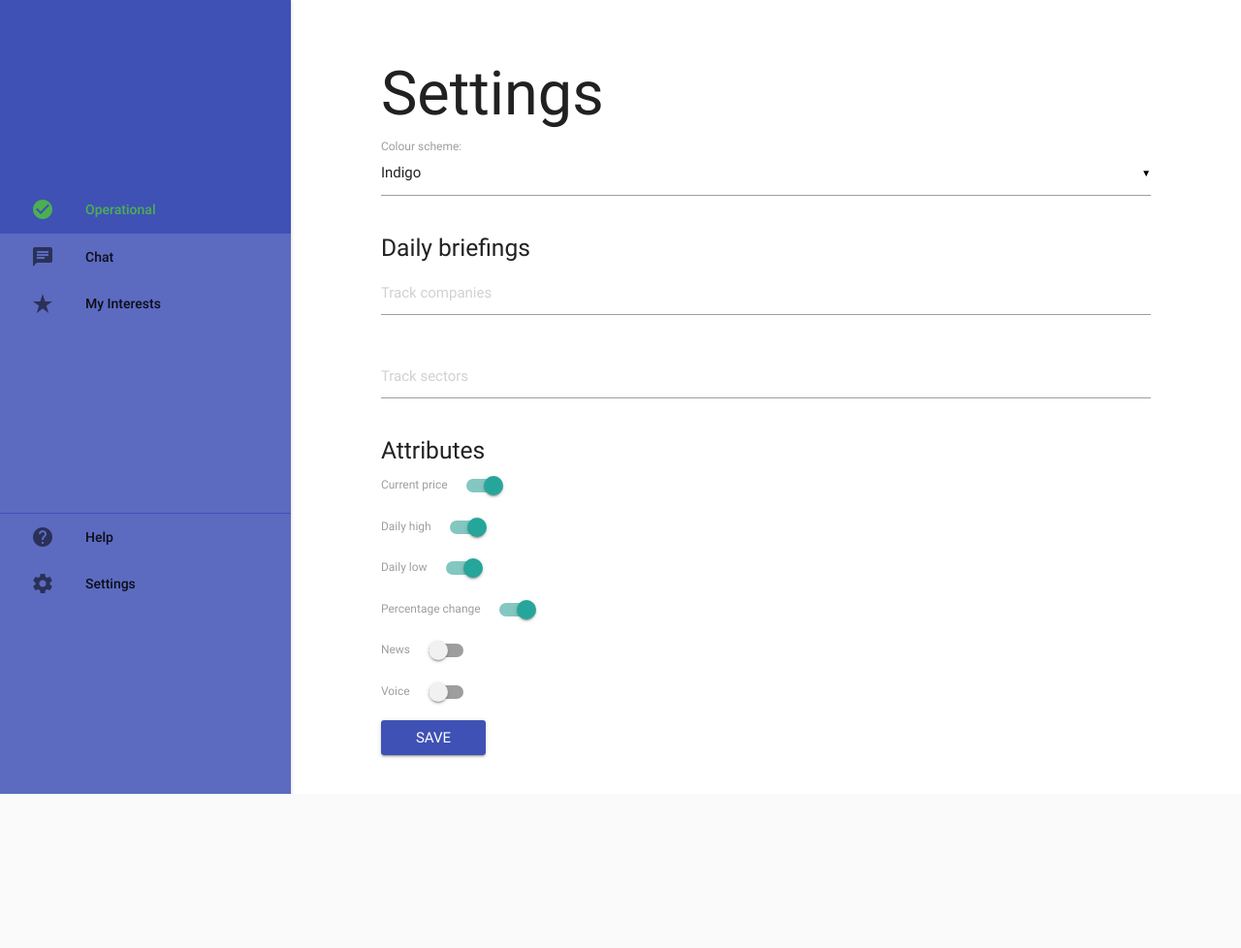
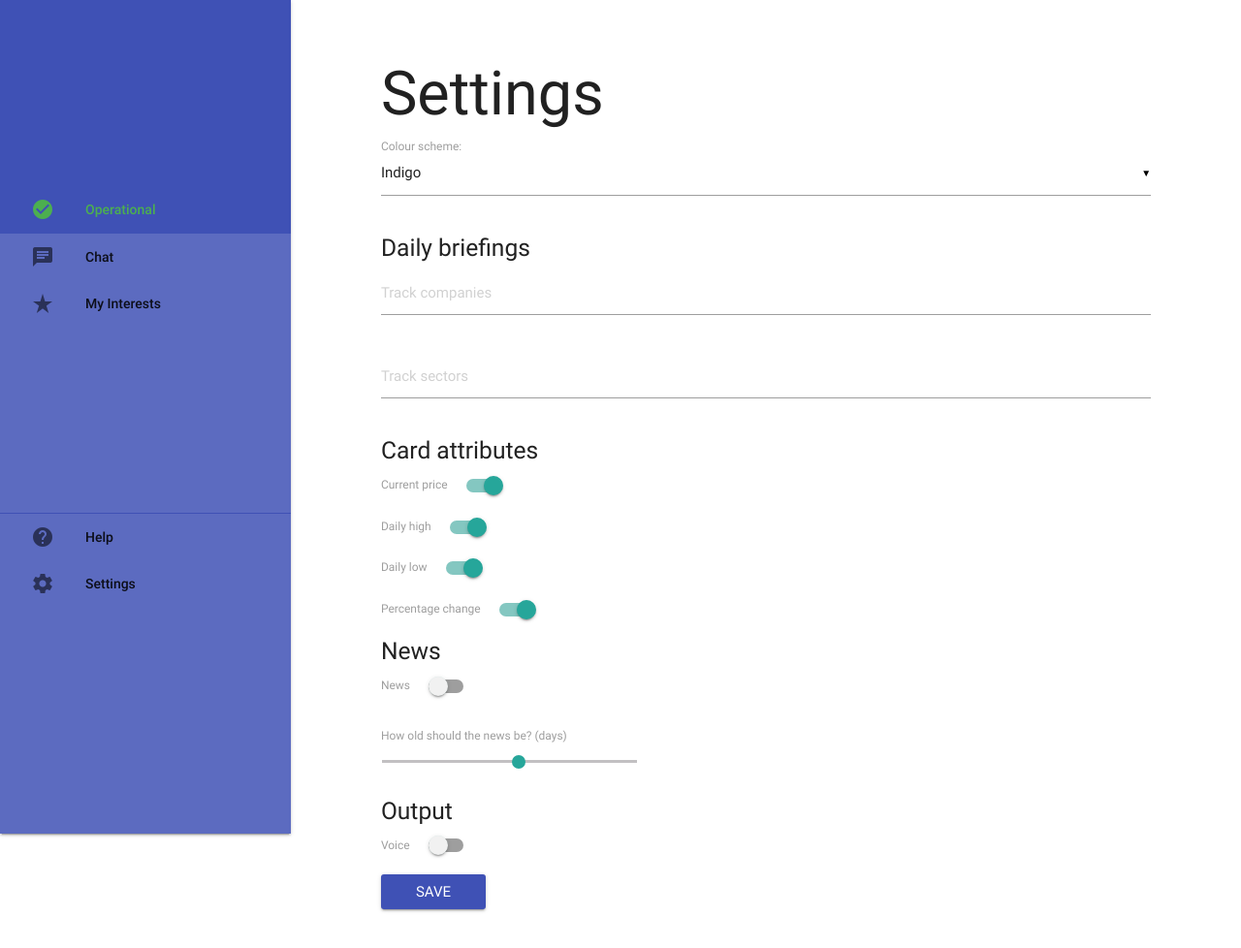
Before and after one commit to alexmotoc/projectaeora, a Django app: page /settings/ in a window 1280 px wide. Shown: the whole page at 97% size. Before the commit the page ends 819 px from the top, so only its background shows below. Run offline with Django 3.2, Linux system fonts and the light colour scheme; some libraries are stand-ins or nearby versions.

Commit message:
Minor fixed and updated form with slider to select how old the news should be

```diff
--- a/webapp/bot/forms.py
+++ b/webapp/bot/forms.py
@@ -22,6 +22,8 @@ class UserPreferencesForm(ModelForm):
     colour_scheme = forms.ChoiceField(choices=COLOUR_SCHEME_CHOICES, required=False)
     companies = forms.CharField(widget=forms.HiddenInput(), required=False)
     sectors = forms.CharField(widget=forms.HiddenInput(), required=False)
+    days_old = forms.IntegerField(label='How old should the news be? (days)',
+                    widget=forms.NumberInput(attrs={'type':'range', 'min': 1, 'max': 14}))
 
     class Meta:
         model = UserPreferences
--- a/webapp/bot/logic/replies.py
+++ b/webapp/bot/logic/replies.py
@@ -27,7 +27,7 @@ def get_keywords(article):
     words_sorted_by_frequency = sorted(non_stopwords,key=non_stopwords.count,reverse=True)
     keywords = set()
     for word in words_sorted_by_frequency:
-        if len(keywords)<3:
+        if len(keywords)<5:
             keywords.add(word.title())
         else:
             break
@@ -42,7 +42,7 @@ def get_analysis(url, characters):
             article = html_text.split("/**/")[1]
             summary = article.replace("\n", " ")[:characters]+"..."
         else:
-            return "No summary avaialble", "none", list()
+            return "No summary available.", "none", list()
         blob = TextBlob(article)
         keywords = get_keywords(blob)
         if blob.sentiment.polarity > 0:
@@ -51,7 +51,7 @@ def get_analysis(url, characters):
             return summary, "neutral", keywords
         else:
             return summary, "negative", keywords
-    return "No summary available", "none", list()
+    return "No summary available.", "none", list()
 
 #to_english determines the english word that will be substituted for the attribute name
 to_english = {"bid": "bid", "offer": "offer", "sector": "sector", "sub_sector": "sub-sector",
--- a/webapp/bot/models.py
+++ b/webapp/bot/models.py
@@ -1,5 +1,6 @@
 import datetime
 
+from django.core.validators import MaxValueValidator, MinValueValidator
 from django.db import models
 from django.utils import timezone
 
@@ -32,6 +33,7 @@ class UserPreferences(models.Model):
     daily_low = models.BooleanField(default=True)
     percentage_change = models.BooleanField(default=True)
     news = models.BooleanField(default=False)
+    days_old = models.IntegerField(default=3, validators=[MaxValueValidator(14), MinValueValidator(1)]) # how old the news should be
 
     # Defaults to False = text, True = respond with voice.
     voice = models.BooleanField(default=False)
--- /dev/null
+++ b/webapp/bot/static/css/settings.css
@@ -0,0 +1,7 @@
+.news-days-label {
+    font-size: .8rem;
+}
+
+.news-range {
+    padding: 0!important;
+}
--- a/webapp/bot/templates/settings.html
+++ b/webapp/bot/templates/settings.html
@@ -6,6 +6,7 @@
       <link href="https://fonts.googleapis.com/icon?family=Material+Icons" rel="stylesheet">
       <!--Import materialize.css-->
       <link type="text/css" rel="stylesheet" href="{% static "css/materialize.min.css" %}"  media="screen,projection"/>
+      <link type="text/css" rel="stylesheet" href="{% static "css/settings.css" %}"/>
       <link type="text/css" rel="stylesheet" href="{% static "css/sidebar.css" %}"/>
       <link type="text/css" rel="stylesheet" href="{% static "css/main-offset.css" %}"/>
 
@@ -39,7 +40,7 @@
                 <div id="track-sectors" class="chips chips-initial chips-autocomplete"></div>
                 {{ form.sectors }}
               </div>
-              <h5>Attributes</h5>
+              <h5>Card attributes</h5>
               <div class="row">
                 <div class="switch">
                   <label>
@@ -76,6 +77,7 @@
                   </label>
                 </div>
               </div>
+              <h5>News</h5>
               <div class="row">
                 <div class="switch">
                   <label>
@@ -85,6 +87,15 @@
                   </label>
                 </div>
               </div>
+              <div class="row">
+                <div class="col s4 news-range">
+                  <p class="range-field grey-text news-days-label">
+                    {{ form.days_old.label }}
+                    {{ form.days_old }}
+                  </p>
+                </div>
+              </div>
+              <h5>Output</h5>
               <div class="row">
                 <div class="switch">
                   <label>
--- a/webapp/requirements.txt
+++ b/webapp/requirements.txt
@@ -1,3 +1,5 @@
 requests==2.18.4
 lxml=4.0.0
 BeautifulSoup4=4.6.0
+html2text=2018.1.9
+textblob=0.15.1
```
Also changed, not shown: webapp/bot/static/js/chat.js (+24 -12 lines), webapp/bot/migrations/0003_userpreferences_days_old.py (added).
